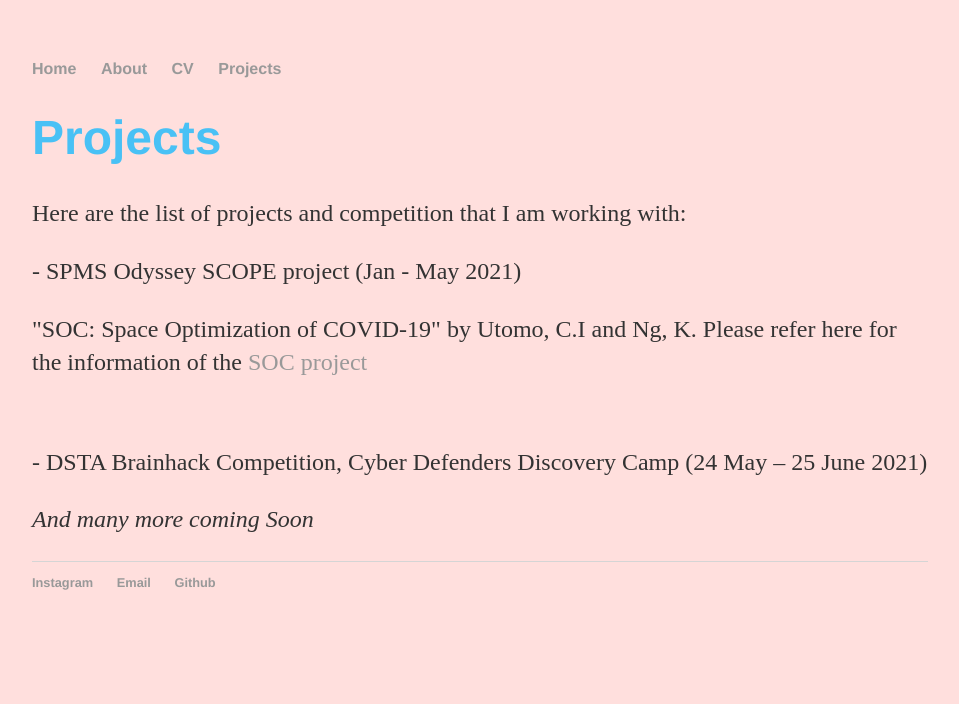
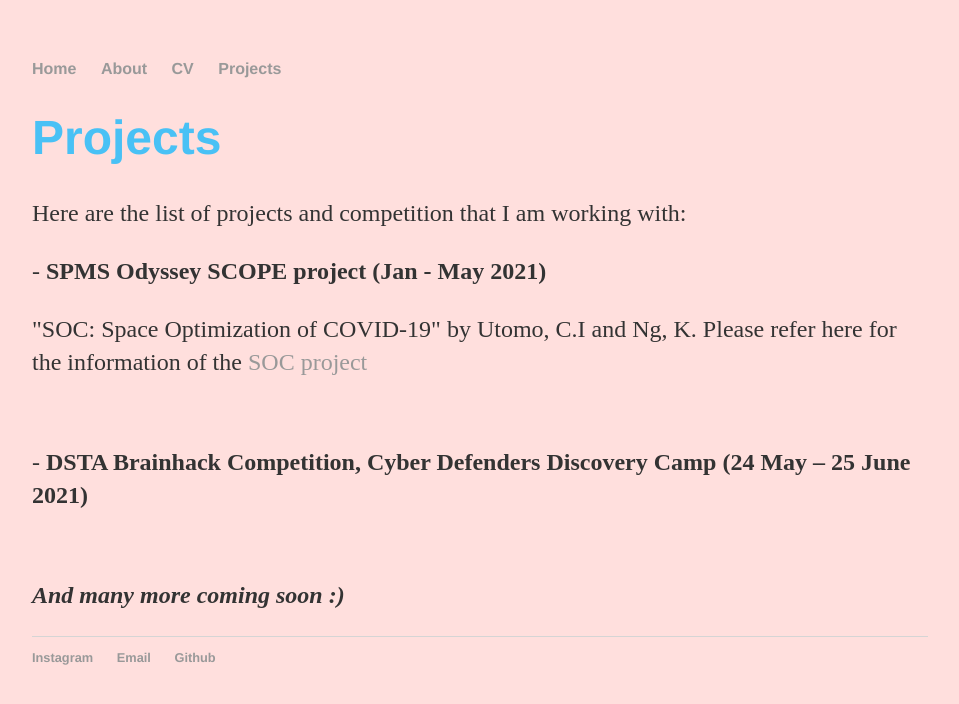
Before and after one commit to charutomo/charutomo.github.io, a Jekyll site: the page built from projects/index.html, in a window 1280 px wide. Shown: the top 704 px of the page, without its empty margins (160-1119 px from the left). Built offline with Jekyll 4.4.1, drawn with Linux system fonts in a browser that asks for light colours.

Commit message:
Edit project page

```diff
--- a/project/index.html
+++ b/projects/index.html
@@ -3,14 +3,14 @@
 title: Projects
 ---
 
-		<div class="project">
+		<div class="projects">
 			<h1 style="color: #49c1f5;">Projects</h1>
 			<p>Here are the list of projects and competition that I am working with: </p>
-      <p> - SPMS Odyssey SCOPE project (Jan - May 2021) </p>
+      <p> - <b>SPMS Odyssey SCOPE project (Jan - May 2021) </b></p>
       <p>"SOC: Space Optimization of COVID-19" by Utomo, C.I and Ng, K. Please refer here for the information of the <a href="https://github.com/charutomo/SOC"> SOC project </a> </p>
       <br>
-      <p> - DSTA Brainhack Competition, Cyber Defenders Discovery Camp (24 May – 25 June 2021) </p
+	<p> - <b>DSTA Brainhack Competition, Cyber Defenders Discovery Camp (24 May – 25 June 2021) </b> </p>
        <br>
-      <p> <i> And many more coming Soon </b></i></p>
+      <p><b><i> And many more coming soon :)</b></i></p>
 
 		</div>
```
